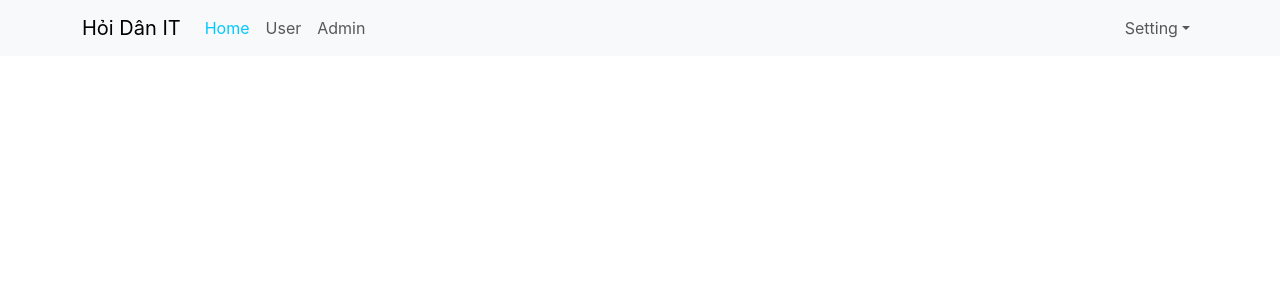
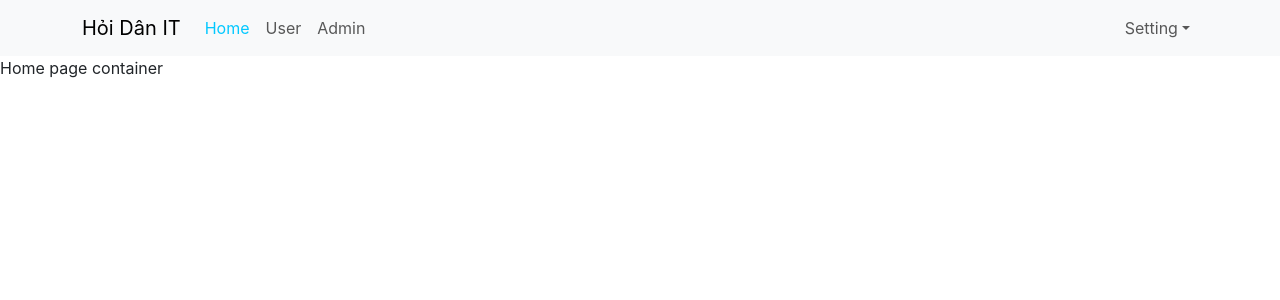
Before and after one commit to TRINHNAMTRUNG/ReactHook_With_HoiDanIT, a React (Create React App) app: page / in a window 1280 px wide. Shown: the top 300 px of the page. Built offline with nearby package versions, Linux system fonts and the light colour scheme.

Commit message:
Chapter5-Video 51

```diff
--- a/src/components/Header/Header.js
+++ b/src/components/Header/Header.js
@@ -8,7 +8,7 @@
     return (
         <Navbar expand="lg" className="bg-body-tertiary">
             <Container>
-                <Navbar.Brand href="#home">Hỏi Dân IT</Navbar.Brand>
+                <NavLink to="/" className="navbar-brand">Hỏi Dân IT</NavLink>
                 <Navbar.Toggle aria-controls="basic-navbar-nav" />
                 <Navbar.Collapse id="basic-navbar-nav">
                     <Nav className="me-auto">
@@ -18,9 +18,9 @@
                     </Nav>
                     <Nav>
                         <NavDropdown title="Setting" id="basic-nav-dropdown">
-                            <NavDropdown.Item href="#action/3.1">Log in</NavDropdown.Item>
-                            <NavDropdown.Item href="#action/3.2">Log out</NavDropdown.Item>
-                            <NavDropdown.Item href="#action/3.2">Profile</NavDropdown.Item>
+                            <NavDropdown.Item >Log in</NavDropdown.Item>
+                            <NavDropdown.Item >Log out</NavDropdown.Item>
+                            <NavDropdown.Item >Profile</NavDropdown.Item>
                         </NavDropdown>
                     </Nav>
                 </Navbar.Collapse>
--- /dev/null
+++ b/src/components/Home/HomePage.js
@@ -0,0 +1,9 @@
+const HomePage = (props)=> {
+    return(
+        <div className="homepage-container">
+            Home page container
+        </div>
+    )
+}
+
+export default HomePage;
--- a/src/index.js
+++ b/src/index.js
@@ -11,7 +11,7 @@
 import App from './App.js';
 import User from './components/User/User.js';
 import Admin from './components/Admin/Admin.js';
-
+import HomePage from './components/Home/HomePage.js';
 
 const root = ReactDOM.createRoot(document.getElementById('root'));
 root.render(
@@ -24,6 +24,7 @@
       <Route path="/" element={<App />} >
         <Route path="/users" element={<User />} />
         <Route path="/admins" element={<Admin />} />
+        <Route index element={<HomePage />} />
       </Route>
     </Routes>
   </BrowserRouter>
```
